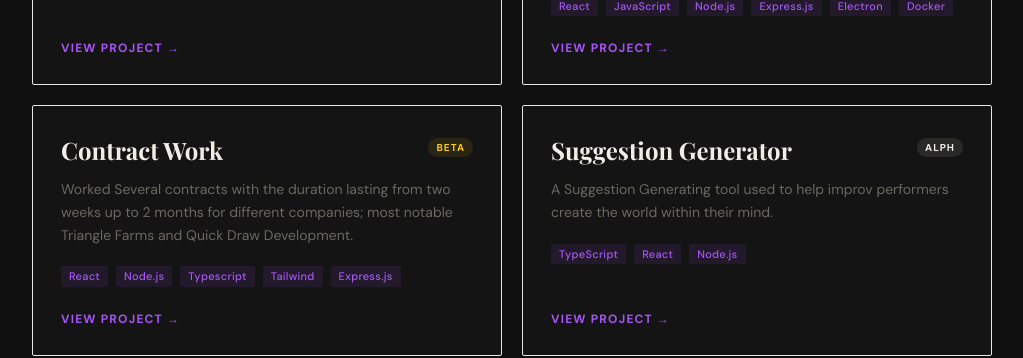
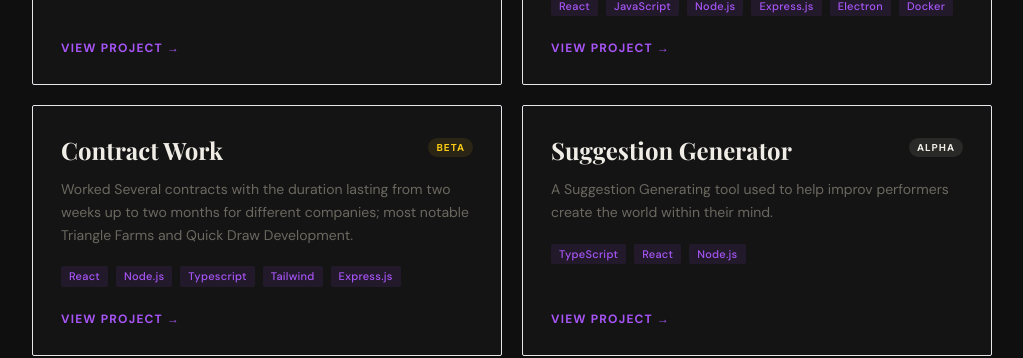
Before and after one commit to tytyjameson/tyler-web-portfolio, a Next.js app: page /software in a window 1280 px wide. Shown: the part 800-1158 px from the top of the page, without its empty margins (128-1151 px from the left). Built offline with nearby package versions, Linux system fonts and the light colour scheme.

Commit message:
corrections on swe page

```diff
--- a/app/software/page.tsx
+++ b/app/software/page.tsx
@@ -19,7 +19,7 @@ const PROJECTS = [
   },
   {
     name: 'Contract Work',
-    desc: 'Worked Several contracts with the duration lasting from two weeks up to 2 months for different companies; most notable Triangle Farms and Quick Draw Development.',
+    desc: 'Worked Several contracts with the duration lasting from two weeks up to two months for different companies; most notable Triangle Farms and Quick Draw Development.',
     tags: ['React', 'Node.js', 'Typescript', 'Tailwind', 'Express.js'],
     status: 'Beta',
     year: '2024 - Present',
@@ -29,7 +29,7 @@ const PROJECTS = [
     name: 'Suggestion Generator',
     desc: 'A Suggestion Generating tool used to help improv performers create the world within their mind.',
     tags: ['TypeScript', 'React', 'Node.js'],
-    status: 'alph',
+    status: 'alpha',
     year: '2026',
     url: '#',
   },
```
